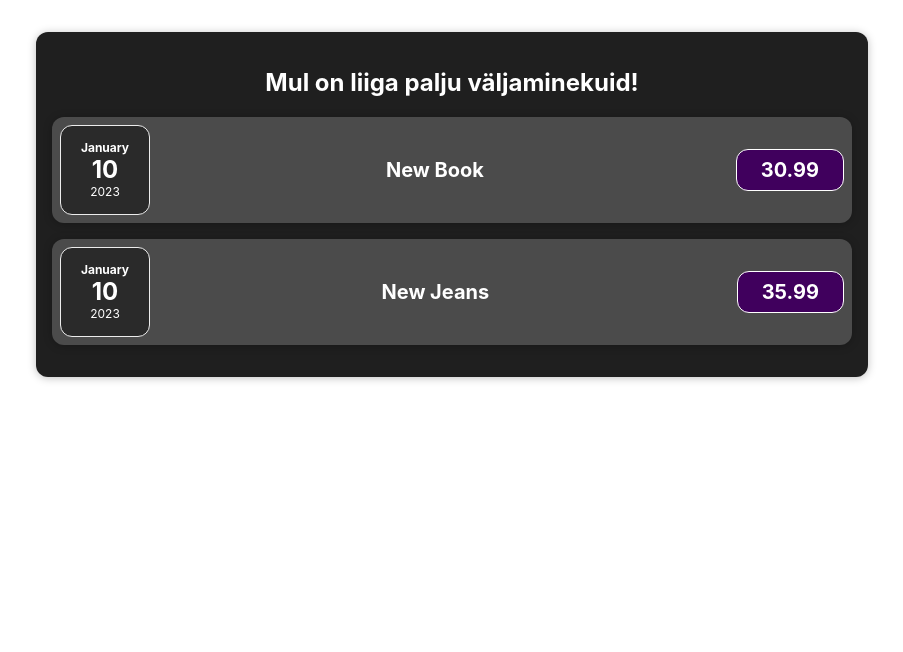
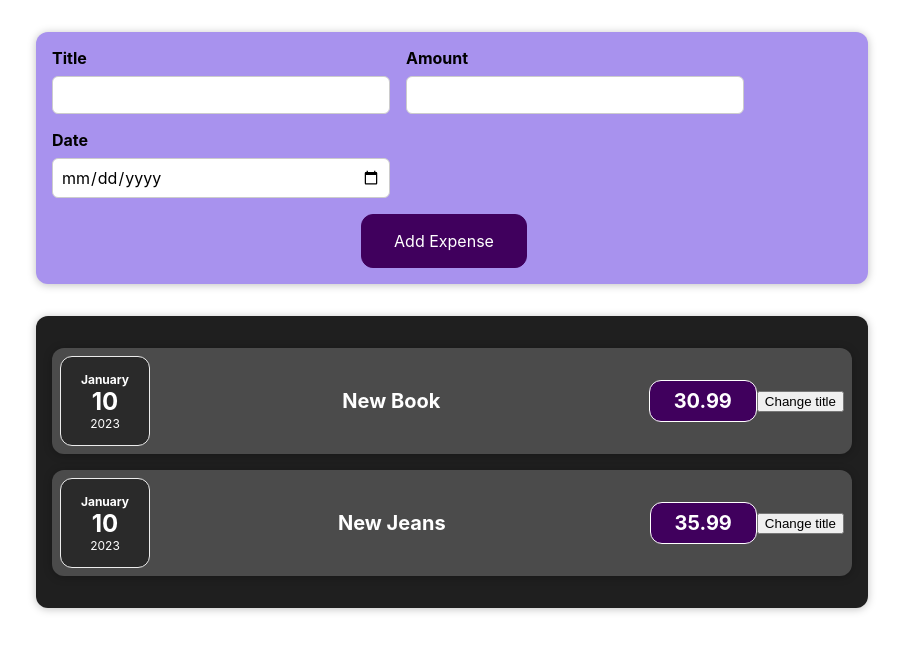
Before and after one commit to gitTanzj/expenses-http, a React (Create React App) app: page / in a window 1280 px wide. Shown: the top 652 px of the page, without its empty margins (188-1091 px from the left). Built offline with nearby package versions, Linux system fonts and the light colour scheme.

Commit message:
8. ja 9. ülesanne

```diff
--- a/src/App.js
+++ b/src/App.js
@@ -1,12 +1,18 @@
 import './App.css';
 import { Expenses } from './components/Expenses/Expenses';
+import NewExpense from './components/NewExpense/NewExpense';
 
 const App = () => {
+  const addExpenseHandler = (expense) => {
+    console.log('In App.js')
+    console.log(expense)
+  }
 
   return (
     <div className="App">
-        <Expenses/>
-      </div>
+      <NewExpense onAddExpense={addExpenseHandler}></NewExpense>
+      <Expenses/>
+    </div>
   );
 }
 
--- a/src/components/Expenses/ExpenseItem.js
+++ b/src/components/Expenses/ExpenseItem.js
@@ -2,8 +2,16 @@
 import "./ExpenseItem.css"
 import ExpenseDate from './ExpenseDate'
 import Card from '../UI/Card'
+import { useState } from 'react';
 
 const ExpenseItem = (props) => {
+
+  const [title, setTitle] = useState(props.title)
+
+  const clickHandler = () => {
+    setTitle("Updated!")
+    console.log(title)
+  }
 
   return (
     <Card className="expense-item">
@@ -12,6 +20,7 @@
         <h2>{props.title}</h2>
         <div className="expense-item__price">{props.price}</div>
       </div>
+      <button onClick={clickHandler}>Change title</button>
     </Card>
   )
 }
--- a/src/components/Expenses/Expenses.js
+++ b/src/components/Expenses/Expenses.js
@@ -20,7 +20,6 @@
 
   return (
     <Card className='expenses'>
-        <h2>Mul on liiga palju väljaminekuid!</h2>
           {expenses.map((ob) => (
             <ExpenseItem date={ob.date} title={ob.title} price={ob.price}/>
           ))}
--- /dev/null
+++ b/src/components/NewExpense/ExpenseForm.css
@@ -0,0 +1,26 @@
+.new-expense__controls {
+    display: flex;
+    flex-wrap: wrap;
+    gap: 1rem;
+    margin-bottom: 1rem;
+    text-align: left;
+}
+
+.new-expense__control label {
+    font-weight: bold;
+    margin-bottom: 0.5rem;
+    display: block;
+}
+
+.new-expense__control input {
+    font: inherit;
+    padding: 0.5rem;
+    border-radius: 6px;
+    border: 1px solid #ccc;
+    width: 20rem;
+    max-width: 100%;
+}
+
+.new-expense__actions {
+    text-align: right;
+}
--- /dev/null
+++ b/src/components/NewExpense/ExpenseForm.js
@@ -0,0 +1,75 @@
+import React from 'react'
+import "./ExpenseForm.css"
+import { useState } from 'react';
+
+const ExpenseForm = (props) => {
+    const [userInput, setUserInput] = useState({
+        enteredTitle:'',
+        enteredAmount:'',
+        enteredDate:''
+    })
+
+    const titleChangeHandler = (event) => {
+        setUserInput({
+            ...userInput,
+            enteredTitle: event.target.value
+        })
+    }
+
+    const amountChangeHandler = (event) => {
+        setUserInput({
+            ...userInput,
+            enteredAmount: event.target.value
+        })
+    }
+
+    const dateChangeHandler = (event) => {
+        setUserInput({
+            ...userInput,
+            enteredDate: event.target.value
+        })
+    }
+
+    const submitHandler = (event) => {
+        event.preventDefault()
+        const expenseData = {
+            title:userInput.enteredTitle,
+            amount:userInput.enteredAmount,
+            date: new Date(userInput.enteredDate)
+        }
+        props.onSaveExpenseData(expenseData)
+        setUserInput({
+            enteredTitle:'',
+            enteredAmount:'',
+            enteredDate:''
+        })
+    }
+
+
+  return (
+    <form onSubmit={submitHandler}>
+        <div className='new-expense__controls'>
+            <div className='new-expense__control'>
+                <label>Title</label>
+                <input type="text"
+                onChange={titleChangeHandler} value={userInput.enteredTitle}/>
+            </div>
+            <div className='new-expense__control'>
+                <label>Amount</label>
+                <input type="number" min="0.01" step="0.01"
+                onChange={amountChangeHandler} value={userInput.enteredAmount}/>
+            </div>
+            <div className='new-expense__control'>
+                <label>Date</label>
+                <input type="date" min="2023-01-18" max="2025-12-31"
+                onChange={dateChangeHandler} value={userInput.enteredDate}/>
+            </div>
+        </div>
+        <div>
+            <button type="submit">Add Expense</button>
+        </div>
+    </form>
+  )
+}
+
+export default ExpenseForm
--- /dev/null
+++ b/src/components/NewExpense/NewExpense.css
@@ -0,0 +1,38 @@
+.new-expense {
+    background-color: #a892ee;
+    padding: 1rem;
+    margin: 2rem auto;
+    width: 50rem;
+    max-width: 95%;
+    border-radius: 12px;
+    text-align: center;
+    box-shadow: 0 1px 8px rgba(0, 0, 0, 0.25);
+}
+
+.new-expense button {
+    font: inherit;
+    cursor: pointer;
+    padding: 1rem 2rem;
+    border: 1px solid #40005d;
+    background-color: #40005d;
+    color: white;
+    border-radius: 12px;
+    margin-right: 1rem;
+}
+
+.new-expense button:hover,
+.new-expense button:active {
+    background-color: #510674;
+    border-color: #510674;
+}
+
+.new-expense button.alternative {
+    color: #220131;
+    border-color: transparent;
+    background-color: transparent;
+}
+
+.new-expense button.alternative:hover,
+.new-expense button.alternative:active {
+    background-color: #ddb3f8;
+}
--- /dev/null
+++ b/src/components/NewExpense/NewExpense.js
@@ -0,0 +1,22 @@
+import React from 'react'
+import ExpenseForm from './ExpenseForm'
+import "./NewExpense.css"
+
+const NewExpense = (props) => {
+  const saveExpenseDataHandler = (enteredExpenseData) => {
+    const expenseData = {
+      ...enteredExpenseData,
+      id: Math.random().toString()
+    }
+
+    props.onAddExpense(expenseData)
+  }
+
+  return (
+    <div className='new-expense'>
+        <ExpenseForm onSaveExpenseData={saveExpenseDataHandler}></ExpenseForm>
+    </div>
+  )
+}
+
+export default NewExpense
```
